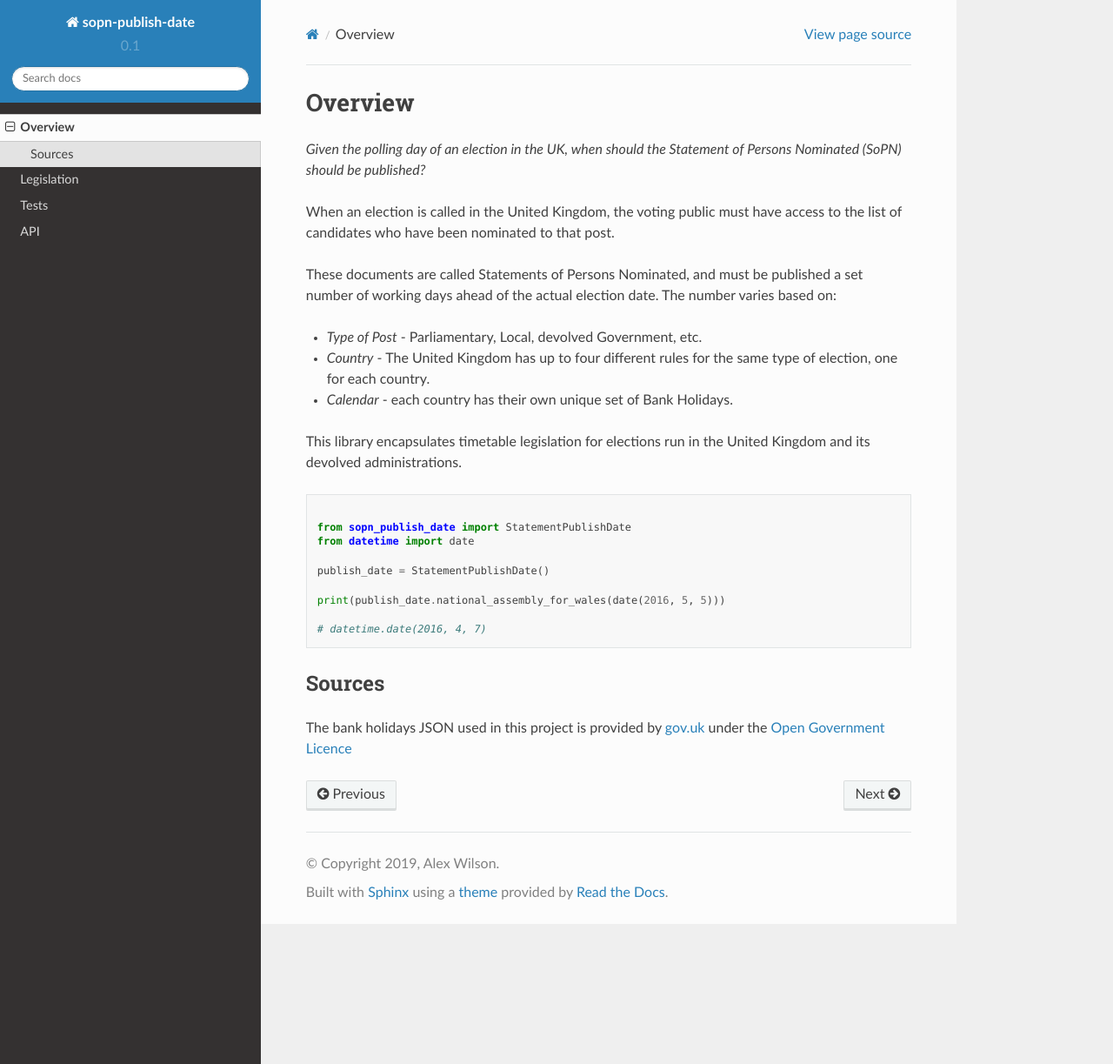
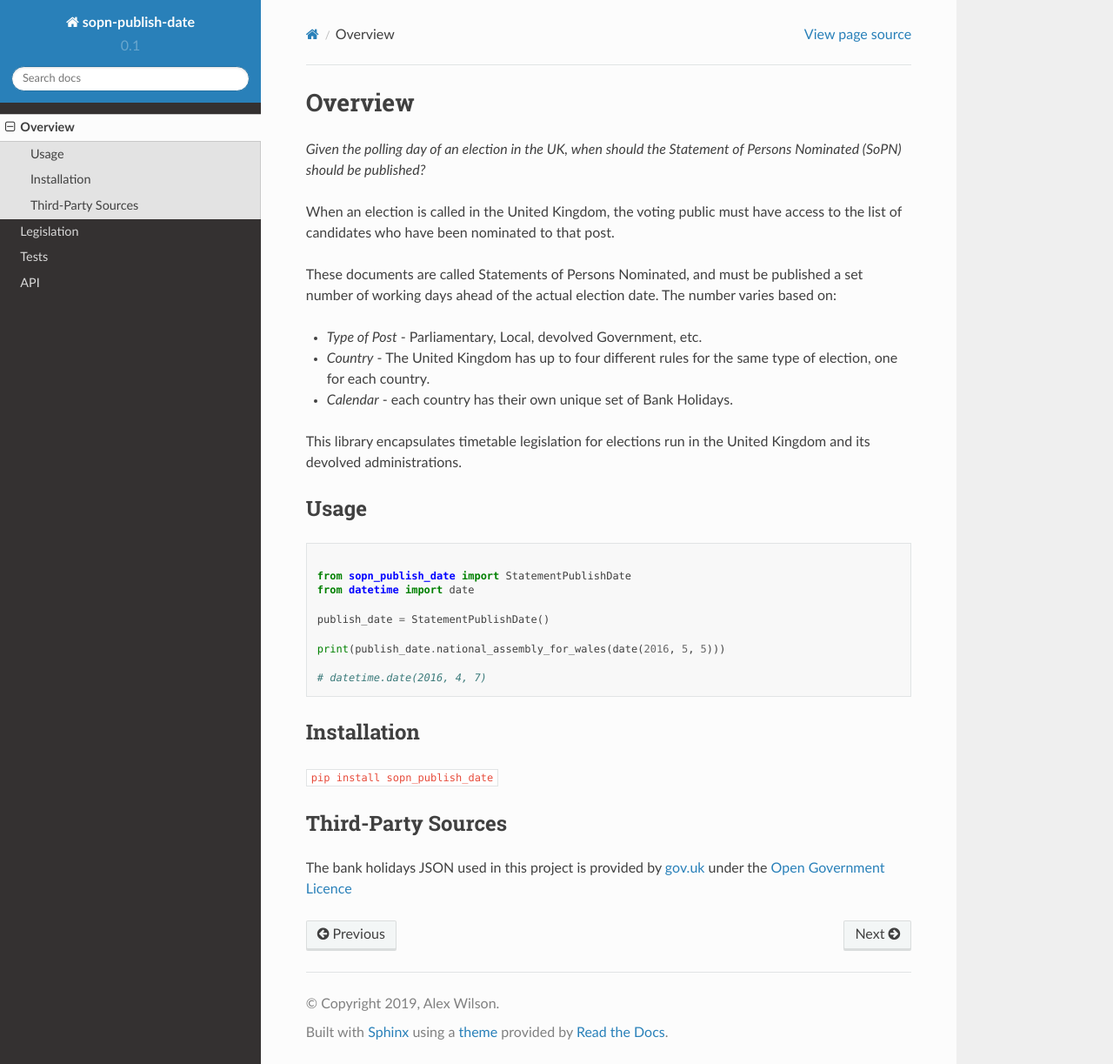
Before and after one commit to mrwilson/sopn-publish-date, a Sphinx documentation site: the page built from docs/overview.md, in a window 1280 px wide and 1223 px high. Shown: the whole window at 87% size. Built offline with Sphinx 7.4.7 and the Read the Docs theme 2.0.0, drawn with Linux system fonts in a browser that asks for light colours.

Commit message:
docs: Add install section

````diff
--- a/docs/overview.md
+++ b/docs/overview.md
@@ -13,6 +13,8 @@ These documents are called Statements of Persons Nominated, and must be publishe
 
 This library encapsulates timetable legislation for elections run in the United Kingdom and its devolved administrations.
 
+## Usage
+
 ```python
 
 from sopn_publish_date import StatementPublishDate
@@ -25,6 +27,10 @@ print(publish_date.national_assembly_for_wales(date(2016, 5, 5)))
 # datetime.date(2016, 4, 7)
 ```
 
-## Sources
+## Installation
+
+`pip install sopn_publish_date`
+
+## Third-Party Sources
 
  The bank holidays JSON used in this project is provided by [gov.uk](https://www.gov.uk/bank-holidays.json) under the [Open Government Licence](http://www.nationalarchives.gov.uk/doc/open-government-licence/version/3/)
````
